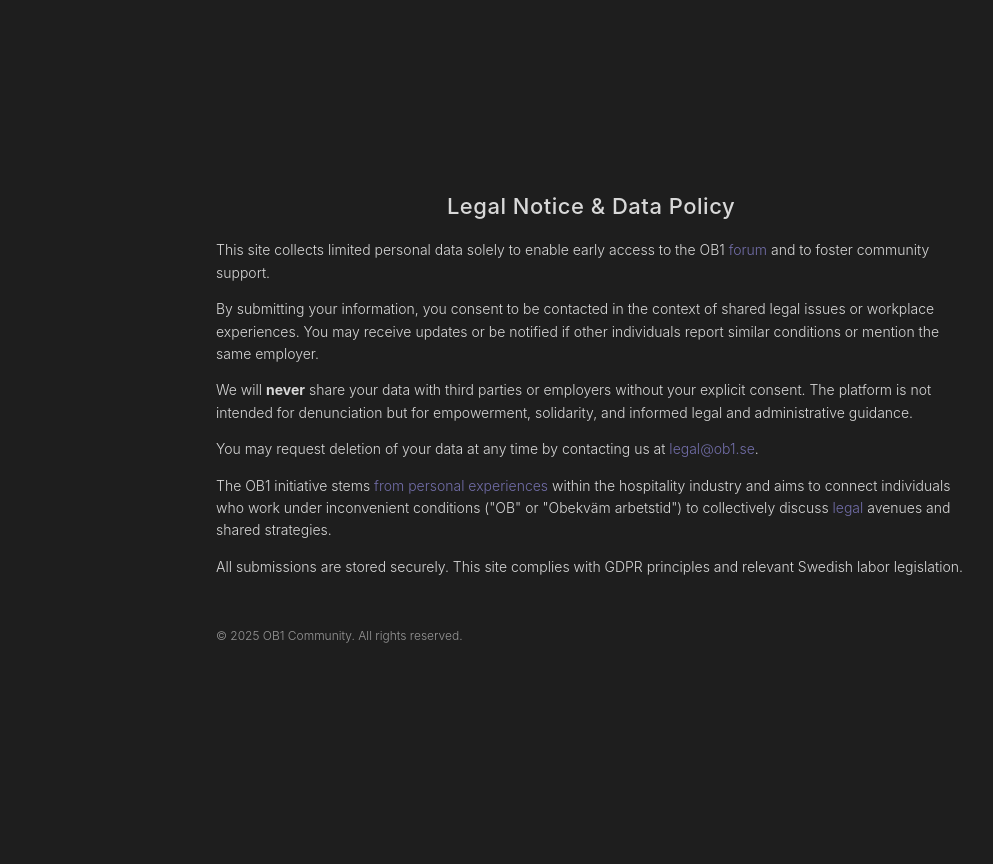
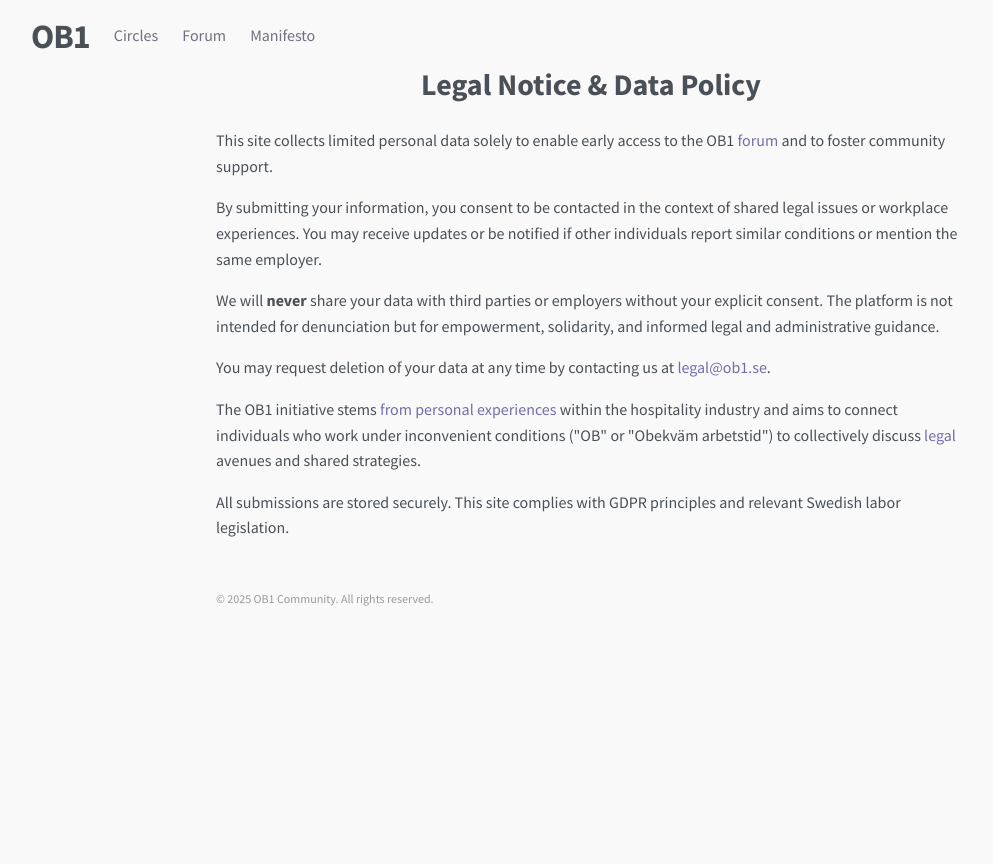
Before and after one commit to domainController/agora, a PHP site: page /legal.html in a window 1280 px wide. Shown: the whole page, without its empty margins (49-1042 px from the left). After the commit the page ends 606 px from the top, so only its background shows below. Run offline with PHP 8.4, Linux system fonts and the light colour scheme.

Commit message:
Work on /form layout, manifesto styling, and initial legalBaseCSS integration

```diff
--- a/legal-base.css
+++ b/legal-base.css
@@ -1,91 +1,40 @@
-
-/* legal-base.css – foundational style for legal, about, and future static content */
-
-/* Base color scheme: soft dark IDE-like style */
-
-/* Centrage et style sobre des liens de navigation */
-
-
-/* Barre de navigation simple et élégante, centrée */
-/* Navigation bar styling */
-
-
-.nav-links {
-  display: flex;
-  justify-content: center;
-  margin-top: 2.5rem;
-  margin-bottom: 3rem;
+/* === BASE GLOBAL === */
+body {
+  background-color: #f9f9f9;
+  color: #495057;
+  font-family: 'Source Sans Pro', sans-serif;
+  font-size: 16px;
+  line-height: 1.6;
+  margin: 0;
+  padding: 0;
 }
 
-.nav-links ul {
-  list-style: none;
-  padding: 0;
-  margin: 0;
-  display: flex;
-  gap: 4rem; /* espacement horizontal */
+/* === CONTAINER CENTRAL === */
+.legal-container {
+  max-width: 750px;
+  margin: 0 auto;
+  padding: 40px 20px;
 }
 
-.nav-links a {
-  color: #e0e0e0;
-  text-decoration: none;
-  font-weight: 300;
-  font-size: 14px;
-  font-family: 'Inter', sans-serif;
+/* === TITRE PRINCIPAL === */
+h1 {
+  font-size: 30px;
+  font-weight: 700;
+  text-align: center;
+  color: #495057;
 }
 
-.nav-links a:hover {
-  color: #726ea9;
+/* === SOUS-TITRES === */
+h4 {
+  font-size: 16px;
+  line-height: 23px;
+  margin: 5px 0;
+  color: #495057;
 }
 
-
-/* BODYTIME */
-
-body {
-  background-color: #1e1e1e;
-  color: #e8e8e8;
-  font-family: 'Inter', sans-serif;
-  font-size: 14px;
-  line-height: 1.6;
-  margin: 0;
-  padding: 2rem;
-  min-height: 100vh;
-  display: flex;
-  justify-content: center; /* centre horizontalement */
-  align-items: center;     /* centre verticalement */
-}
-
-.intro {
-  font-size: 14px;   /* Valeur en pixels */
-  font-weight: 300;
-  line-height: 1.6;
-  color: #d8d8d8;
-  max-width: 750px;
-  margin: 0 auto 2rem;
-  text-align: left;
-  font-family: 'Inter', sans-serif;
-}
-
-h1 {
-  font-size: 22px;
-  font-weight: 500;
-  letter-spacing: 0.5px;
-  text-align: center;
-}
-
-h1 i {
-  display: none;
-}
-
-
-.main-container {
-  max-width: 720px;
-  margin: 0 auto;
-  padding: 0 1rem;
-  text-align: center;
-}
-
+/* === LIENS === */
 a {
-  color: #d4a85f;
+  color: #495057;
   text-decoration: none;
 }
 
@@ -93,7 +42,73 @@ a:hover {
   text-decoration: underline;
 }
 
-.container {
-  max-width: 750px;
-  margin: 0 auto;
+/* === LISTES ORDONNÉES NUMÉROTÉES STYLE COMMENTO === */
+ol {
+  list-style: none;
+  counter-reset: mycounter;
+  margin: 0 0 15px 0;
+  padding: 0 0 24px 0;
 }
+
+ol li {
+  counter-increment: mycounter;
+  position: relative;
+  padding-left: 1.5em;
+  margin: 6px 0;
+}
+
+ol li::before {
+  content: counter(mycounter) ".";
+  position: absolute;
+  left: 0;
+  color: #495057;
+  font-weight: bold;
+}
+
+.navbar {
+  position: absolute;
+  top: 0;
+  display: flex;
+  width: 100%;
+  padding: 12px;
+  margin-bottom: 12px;
+  z-index: 5;
+  background-color: #f9f9f9; /* optionnel */
+}
+
+.navbar-item {
+  display: flex;
+  align-items: center;
+  padding-left: 12px;
+  padding-right: 12px;
+  font-size: 16px;
+  height: 48px;
+  color: #707080;
+  text-decoration: none;
+}
+
+.navbar-item:hover {
+  background-color: #f9f9f9;
+}
+
+.navbar-logo-text {
+  font-size: 16px;
+  margin-left: 56px;
+  color: #495057;
+  font-weight: 600;
+}
+
+.navbar-item.current-navbar-item {
+  background-color: #f8f9fa;
+  color: #495057;
+}
+
+.navbar-logo-text {
+  font-size: 34px; /* réduit depuis 40, mais toujours plus grand que le reste */
+  font-weight: 800; /* plus massif que 700 */
+  letter-spacing: -1px; /* resserre les lettres, visuellement plus compact */
+  line-height: 1;
+  margin-left: 56px;
+  color: #495057; /* ou #1a1a1a pour une petite nuance sobre */
+  font-family: 'Source Sans Pro', sans-serif; /* pour matcher ton texte principal */
+}
--- a/legal.html
+++ b/legal.html
@@ -5,9 +5,17 @@
   <title>Legal Notice — OB1</title>
   <link rel="stylesheet" href="legal-base.css" />
   <link rel="icon" href="/favicon.ico" type="image/x-icon">
+  <link href="https://fonts.googleapis.com/css2?family=Source+Sans+Pro:wght@400;600;700&display=swap" rel="stylesheet">
 </head>
 <body>
-  <div class="intro">
+  <div class="navbar">
+    <a class="navbar-item navbar-logo-text" href="/">OB1</a>
+    <a class="navbar-item" href="/form">Circles</a>
+    <a class="navbar-item" href="/forum">Forum</a>
+    <a class="navbar-item" href="/about">Manifesto</a>
+  </div>
+  <main>
+  <div class="legal-container">
     <h1>Legal Notice & Data Policy</h1>
 
     <p>
@@ -40,6 +48,7 @@
     <p style="margin-top: 3rem; font-size: 12px; color: #999;">
       &copy; 2025 OB1 Community. All rights reserved.
     </p>
+  </main>
   </div>
 </div>
 </body>
```
Also changed, not shown: about.html (+17 -5 lines), form.css (+44 -33 lines).
